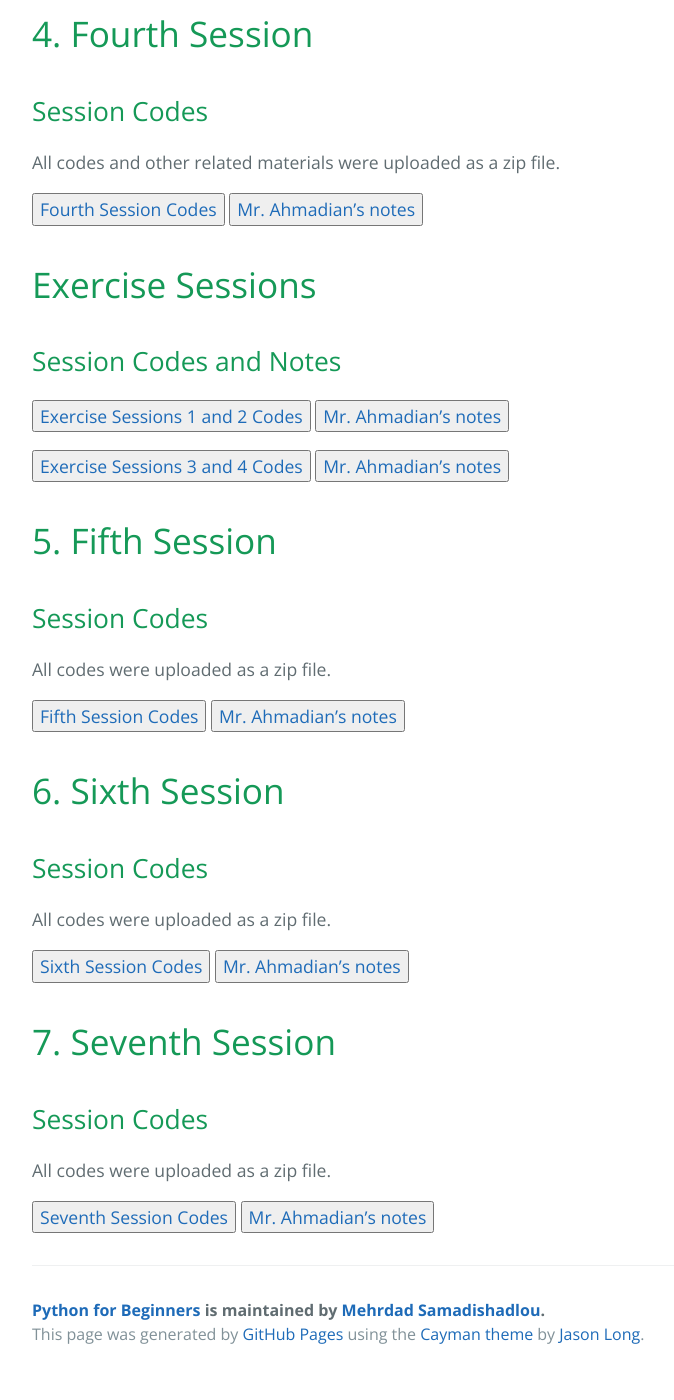
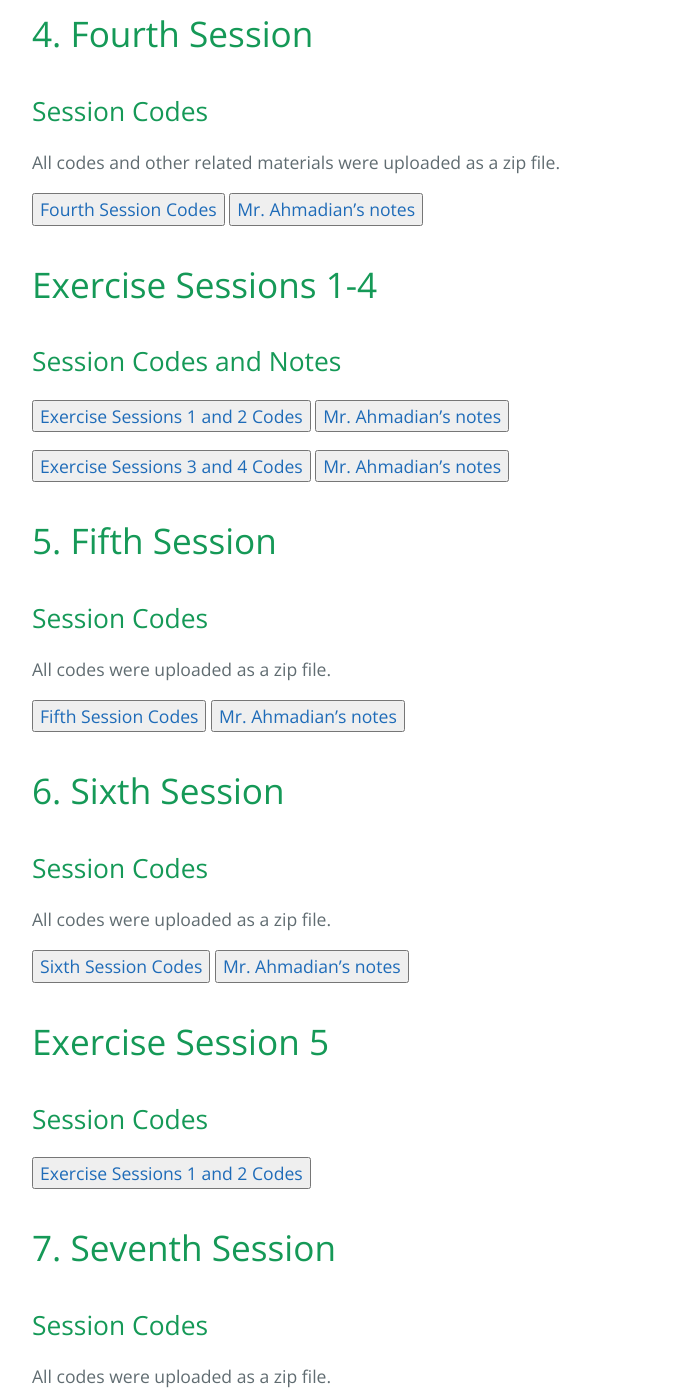
Before and after one commit to MehrdadSamadishadlou/Python_for_Beginners, a Jekyll site: the page built from materials.md, in a window 1280 px wide and 1400 px high, scrolled down 2703 px. Shown: the whole window, without its empty margins (192-866 px from the left). Built offline with Jekyll 4.4.1, drawn with Linux system fonts in a browser that asks for light colours; before the commit the page ends 4081 px from its top, so only the background shows below that.

Commit message:
Update materials.md

```diff
--- a/materials.md
+++ b/materials.md
@@ -101,7 +101,7 @@ All codes and other related materials were uploaded as a zip file.
 
 <a href="https://drive.google.com/file/d/14STrXiNuPViLR7glQ5Z79PBJKq3O6Psy/view?usp=sharing" target="_blank"><button>Fourth Session Codes</button></a> <a href="https://drive.google.com/file/d/1kh3d79MwPvo2R_8d_J2H6zHiDvGCcN7-/view?usp=sharing" target="_blank"><button>Mr. Ahmadian's notes</button></a>
 
-# Exercise Sessions
+# Exercise Sessions 1-4
 
 ## Session Codes and Notes
 
@@ -129,10 +129,17 @@ All codes were uploaded as a zip file.
 <a href="https://drive.google.com/file/d/1n7lfKIqNLnktdwQqMo1A5PJdsIP1ZXws/view?usp=sharing" target="_blank"><button>Sixth Session Codes</button></a> <a href="https://drive.google.com/file/d/1Thfg3JhZfpzD5c5ZkHxlImDbLJ6JswKn/view?usp=sharing" target="_blank"><button>Mr. Ahmadian's notes</button></a>
 
 
+# Exercise Session 5
+
+## Session Codes
+
+<a href="https://drive.google.com/file/d/1wo4O7x9WkAA3dKuOqTtFjcZIOH-Skqnb/view?usp=sharing" target="_blank"><button>Exercise Sessions 1 and 2 Codes</button></a>
+
+
 # 7. Seventh Session
 
 ## Session Codes
 
 All codes were uploaded as a zip file.
 
-<a href="https://drive.google.com/file/d/17uVOdivo1HgZeEyaSep4ynSWo1bw3hD_/view?usp=sharing" target="_blank"><button>Seventh Session Codes</button></a> <a href="https://drive.google.com/file/d/1oracER6mBjMgRgY-YUOAfQQdAgWzKKNV/view?usp=sharing" target="_blank"><button>Mr. Ahmadian's notes</button></a>
+<a href="https://drive.google.com/file/d/1t5xjniHzSux8ZgbPyJIwc2VdJCrrDsz1/view?usp=sharing" target="_blank"><button>Seventh Session Codes</button></a> <a href="https://drive.google.com/file/d/1oracER6mBjMgRgY-YUOAfQQdAgWzKKNV/view?usp=sharing" target="_blank"><button>Mr. Ahmadian's notes</button></a>
```
